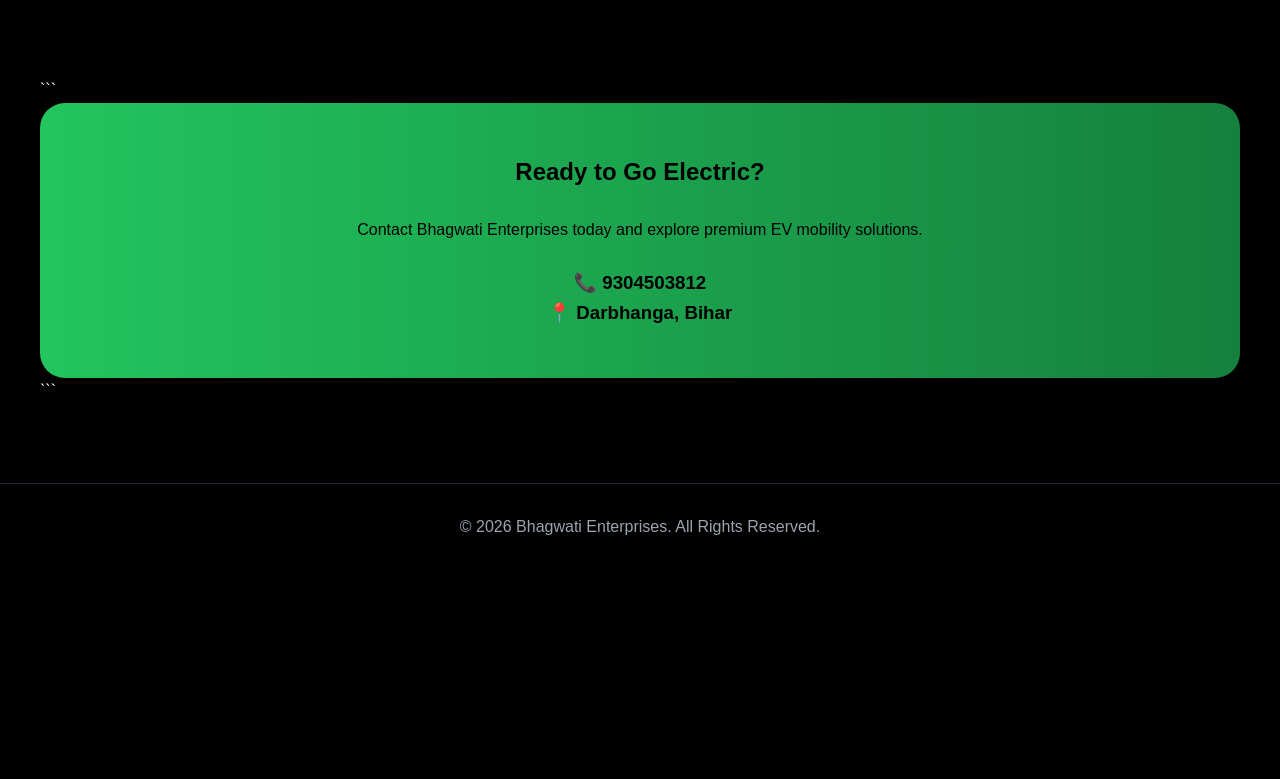
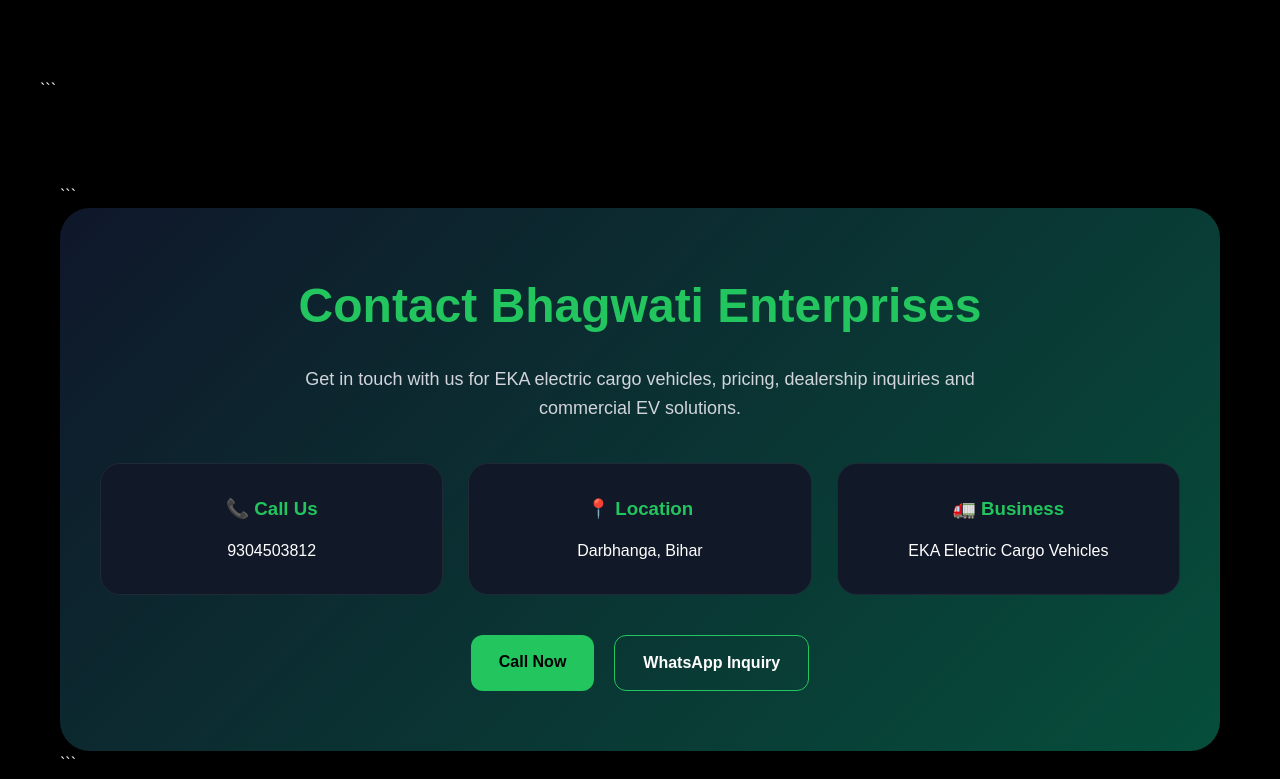
Before and after one commit to nikhil043/bhagwati-enterprises, a plain HTML site: page index.html in a window 1280 px wide. Shown: the part 4073-4852 px from the top of the page. Before the commit the page ends 4643 px from the top, so only its background shows below. Drawn offline with Linux system fonts and the light colour scheme.

Commit message:
Update index.html

````diff
--- a/index.html
+++ b/index.html
@@ -376,22 +376,85 @@
 </section>
 
 ```
-<div class="contact">
+<section>
+  <div class="container">
 
-  <h2>Ready to Go Electric?</h2>
+```
+<div class="contact" style="
+  background: linear-gradient(135deg,#0f172a,#064e3b);
+  color:white;
+  border-radius:30px;
+  padding:60px 40px;
+  box-shadow:0 10px 40px rgba(0,0,0,0.4);
+">
 
-  <br>
+  <h2 style="
+    font-size:48px;
+    margin-bottom:20px;
+    color:#22c55e;
+  ">
+    Contact Bhagwati Enterprises
+  </h2>
 
-  <p>
-    Contact Bhagwati Enterprises today and explore premium EV mobility solutions.
+  <p style="
+    font-size:18px;
+    color:#d1d5db;
+    max-width:700px;
+    margin:auto;
+    margin-bottom:40px;
+  ">
+    Get in touch with us for EKA electric cargo vehicles,
+    pricing, dealership inquiries and commercial EV solutions.
   </p>
 
-  <br>
+  <div style="
+    display:grid;
+    grid-template-columns:repeat(auto-fit,minmax(250px,1fr));
+    gap:25px;
+    margin-top:30px;
+  ">
 
-  <h3>📞 9304503812</h3>
-  <h3>📍 Darbhanga, Bihar</h3>
+    <div class="card">
+      <h3>📞 Call Us</h3>
+      <p>9304503812</p>
+    </div>
+
+    <div class="card">
+      <h3>📍 Location</h3>
+      <p>Darbhanga, Bihar</p>
+    </div>
+
+    <div class="card">
+      <h3>🚛 Business</h3>
+      <p>EKA Electric Cargo Vehicles</p>
+    </div>
+
+  </div>
+
+  <div style="
+    margin-top:40px;
+    display:flex;
+    justify-content:center;
+    gap:20px;
+    flex-wrap:wrap;
+  ">
+
+    <a href="tel:9304503812" class="btn primary">
+      Call Now
+    </a>
+
+    <a href="https://wa.me/919304503812" class="btn secondary">
+      WhatsApp Inquiry
+    </a>
+
+  </div>
 
 </div>
+```
+
+  </div>
+</section>
+
 ```
 
   </div>
````
